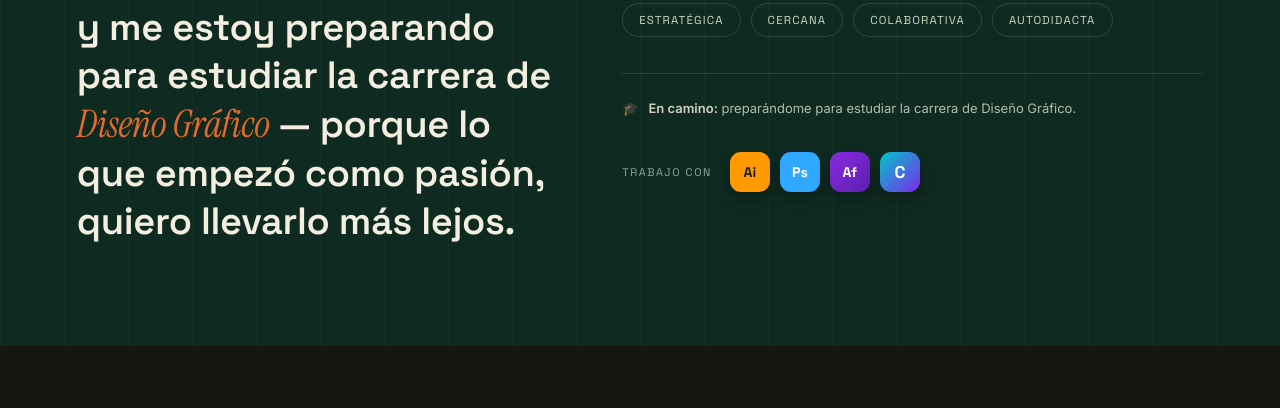
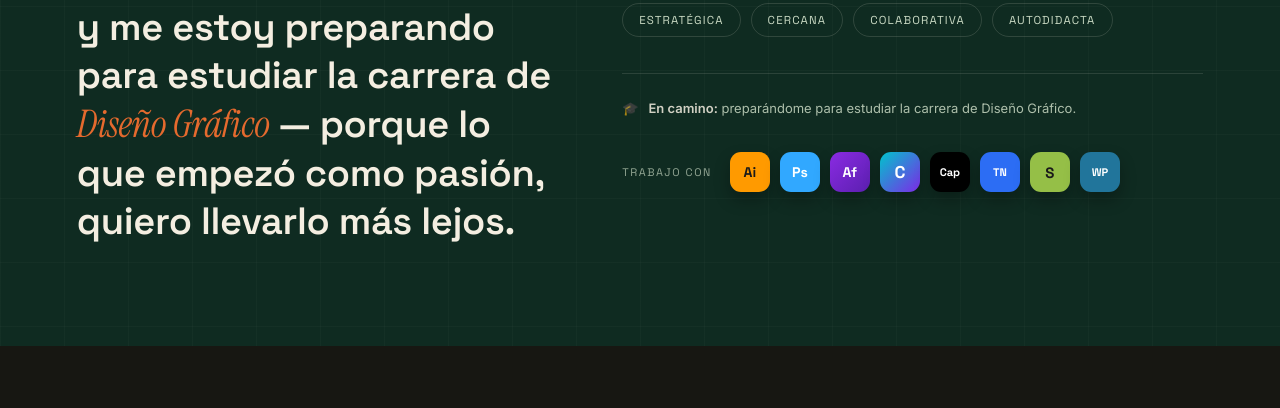
Before and after one commit to rbusso259-sudo/Portfolio, a plain HTML site: page index.html in a window 1280 px wide. Shown: the part 3736-4144 px from the top of the page. Drawn offline with Linux system fonts and the light colour scheme.

Commit message:
Add files via upload

```diff
--- a/index.html
+++ b/index.html
@@ -365,6 +365,10 @@
   .tool-badge.photoshop{ background:#31A8FF; }
   .tool-badge.affinity{ background:linear-gradient(135deg,#8A2BE2,#5B1FB0); }
   .tool-badge.canva{ background:linear-gradient(135deg,#00C4CC,#7D2AE8); font-size:17px; }
+  .tool-badge.capcut{ background:#000; font-size:11px; }
+  .tool-badge.tiendanube{ background:#2C6DF4; font-size:11px; }
+  .tool-badge.shopify{ background:#95BF47; color:#1a1a1a; font-size:15px; }
+  .tool-badge.wordpress{ background:#21759B; font-size:11px; }
   .chip{
     font-family:'Space Grotesk',sans-serif; font-size:11.5px; letter-spacing:0.1em; text-transform:uppercase;
     border:1px solid var(--line); padding:9px 16px; border-radius:100px; color:var(--sage-light);
@@ -709,6 +713,10 @@
           <span class="tool-badge photoshop" title="Photoshop">Ps</span>
           <span class="tool-badge affinity" title="Affinity">Af</span>
           <span class="tool-badge canva" title="Canva">C</span>
+          <span class="tool-badge capcut" title="CapCut">Cap</span>
+          <span class="tool-badge tiendanube" title="Tienda Nube">TN</span>
+          <span class="tool-badge shopify" title="Shopify">S</span>
+          <span class="tool-badge wordpress" title="WordPress">WP</span>
         </div>
       </div>
     </div>
```
Also changed, not shown: 1 other file.
